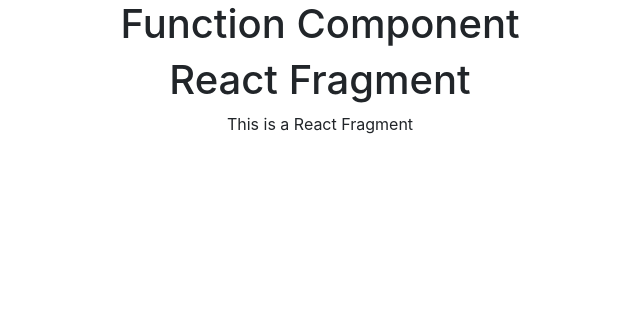
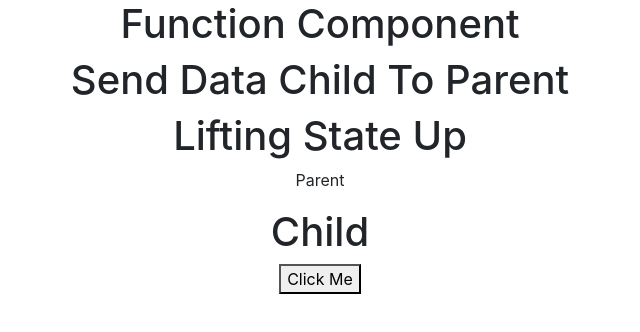
Before and after one commit to sanketpujari33/Full-Stack-Develaper, a React (Create React App) app in the folder Web-Technologies/React-Js/blog/: page / in a window 1280 px wide. Shown: the top 332 px of the page, without its empty margins (320-960 px from the left). Built offline with nearby package versions, Linux system fonts and the light colour scheme.

Commit message:
Send Data Child To Parent

```diff
--- a/Web-Technologies/React-Js/blog/src/components/Function/FunctionComponent.js
+++ b/Web-Technologies/React-Js/blog/src/components/Function/FunctionComponent.js
@@ -11,7 +11,9 @@
 // import PropsWithFunctionalComponent from "./PropsWithFunctionalComponent";
 // import StyleType from "./StyleType";
 // import ReuseComponent from "./ReuseComponent";
-import ReactFragment from "./ReactFragment";
+// import ReactFragment from "./ReactFragment";
+
+import SendDataChildToParent from "./SendDataChildToParent";
 
 function FunctionComponent() {
     return (
@@ -30,8 +32,9 @@ function FunctionComponent() {
             <Bootstrap />
             <ArrayListing/>
             <NestedList/>
-            <ReuseComponent/>*/}
-            <ReactFragment/>
+            <ReuseComponent/>
+            <ReactFragment/>*/}
+            <SendDataChildToParent/>
         </div>
     );
 }
--- /dev/null
+++ b/Web-Technologies/React-Js/blog/src/components/Function/SendDataChildToParent.js
@@ -0,0 +1,25 @@
+export default function SendDataChildToParent() {
+    function parentAlert(data) {
+        alert(data);
+    }
+
+    return (
+        <>
+            <h1>Send Data Child To Parent</h1>
+            <h1>Lifting State Up </h1>
+            <p>Parent</p>
+            <SendChildToParent alert={parentAlert} />
+        </>
+    );
+}
+
+
+export function SendChildToParent(props) {
+    const data="Sanket Pujari"
+    return (
+        <>
+            <h1>Child</h1>
+            <button onClick={()=>props.alert(data)}>Click Me</button>
+        </>
+    );
+}
```
